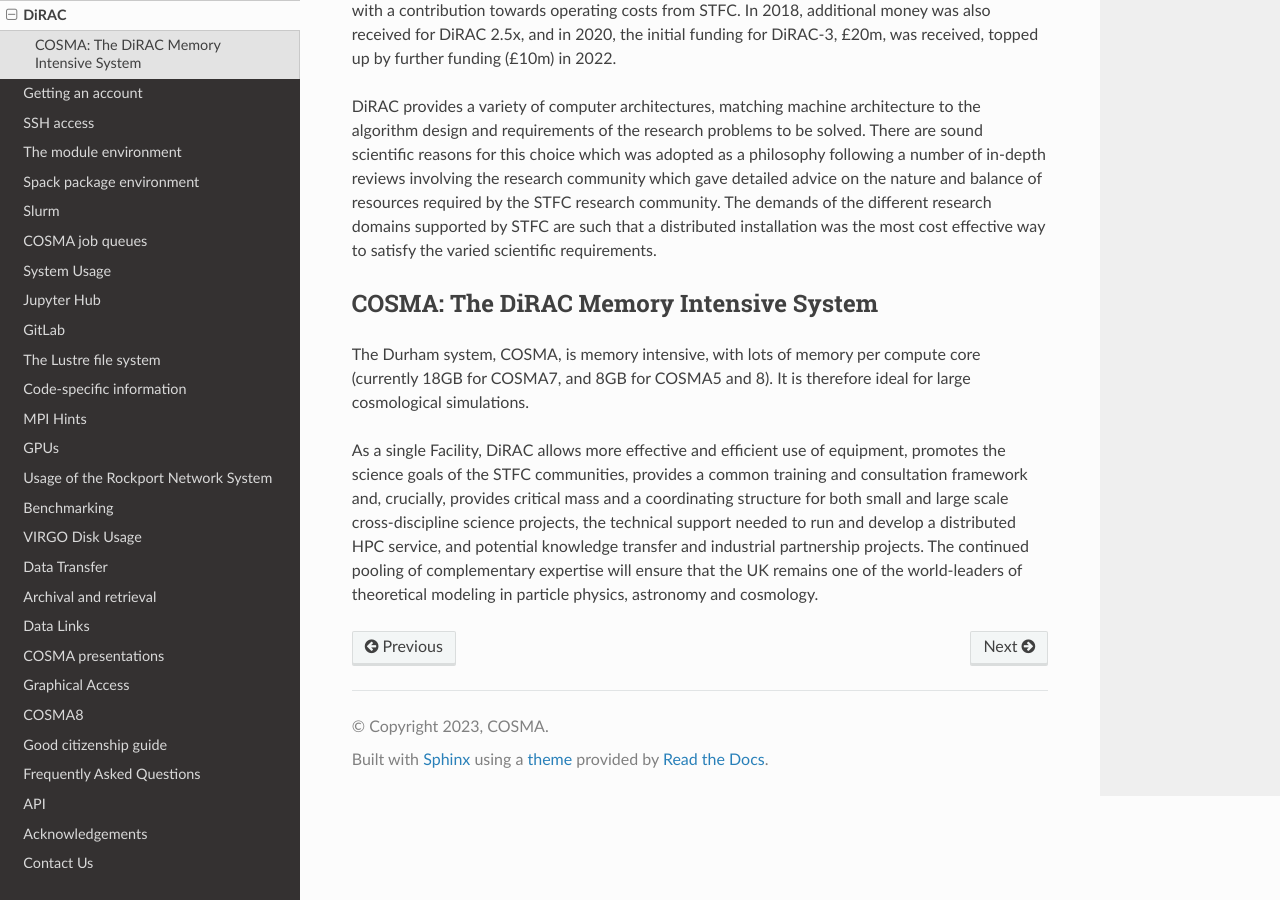
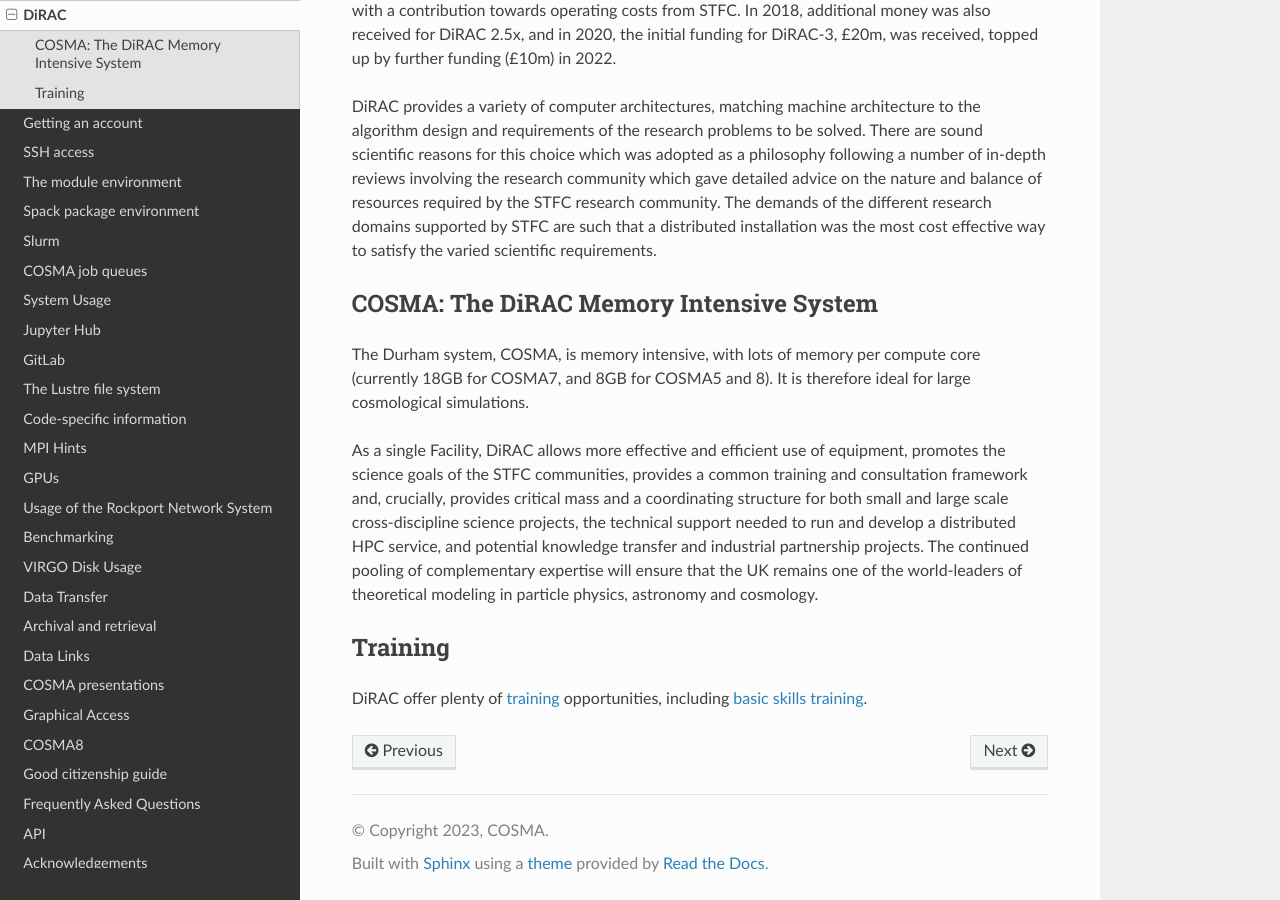
Before and after one commit to agb32/cosmadoc, a Sphinx documentation site: the page built from docs/source/dirac.md, in a window 1280 px wide and 900 px high, scrolled down 647 px. Built offline with Sphinx 7.4.7 and the Read the Docs theme 2.0.0, drawn with Linux system fonts in a browser that asks for light colours.

Commit message:
added training

```diff
--- a/docs/source/dirac.md
+++ b/docs/source/dirac.md
@@ -51,3 +51,7 @@ knowledge transfer and industrial partnership projects. The continued
 pooling of complementary expertise will ensure that the UK remains one
 of the world-leaders of theoretical modeling in particle physics,
 astronomy and cosmology.
+
+## Training
+
+DiRAC offer plenty of [training](https://dirac.ac.uk/training/) opportunities, including [basic skills training](https://dirac.ac.uk/hpc-skills-training/).
```
